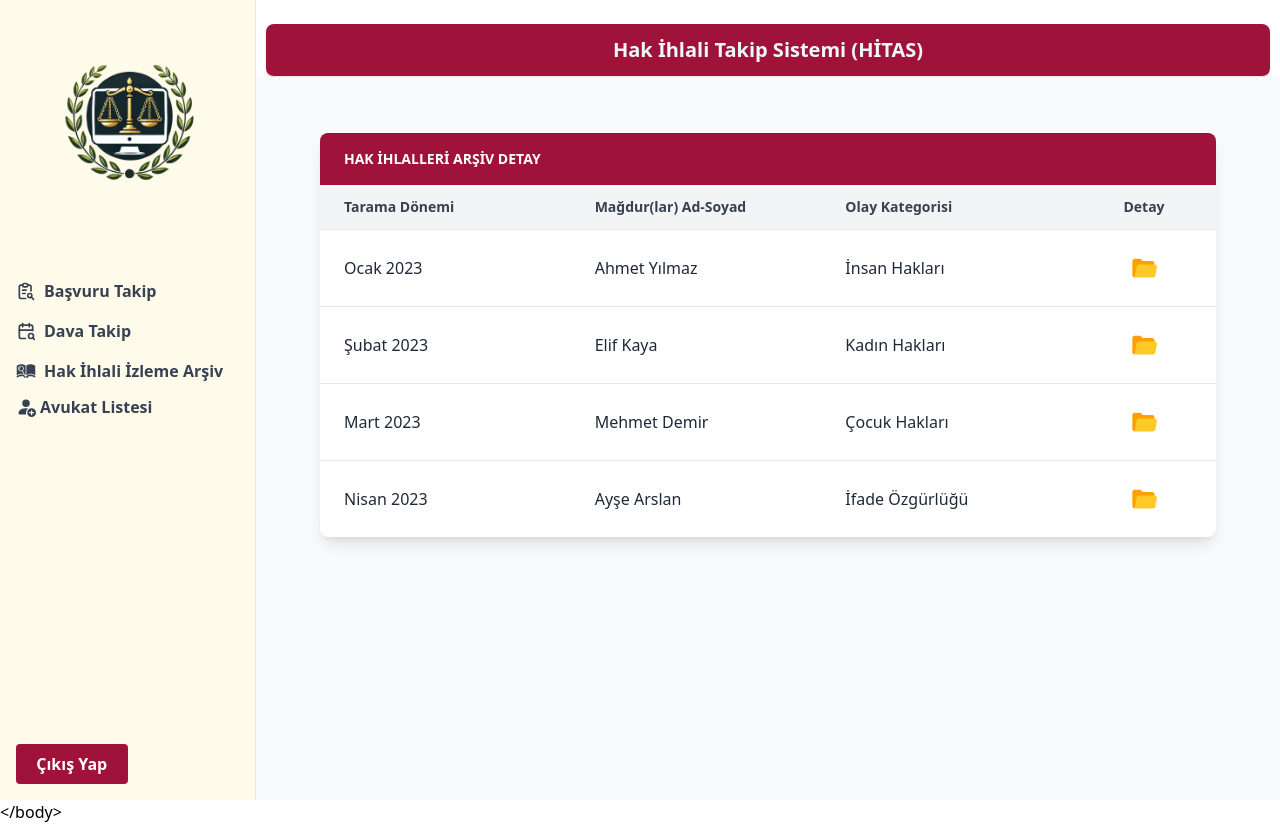
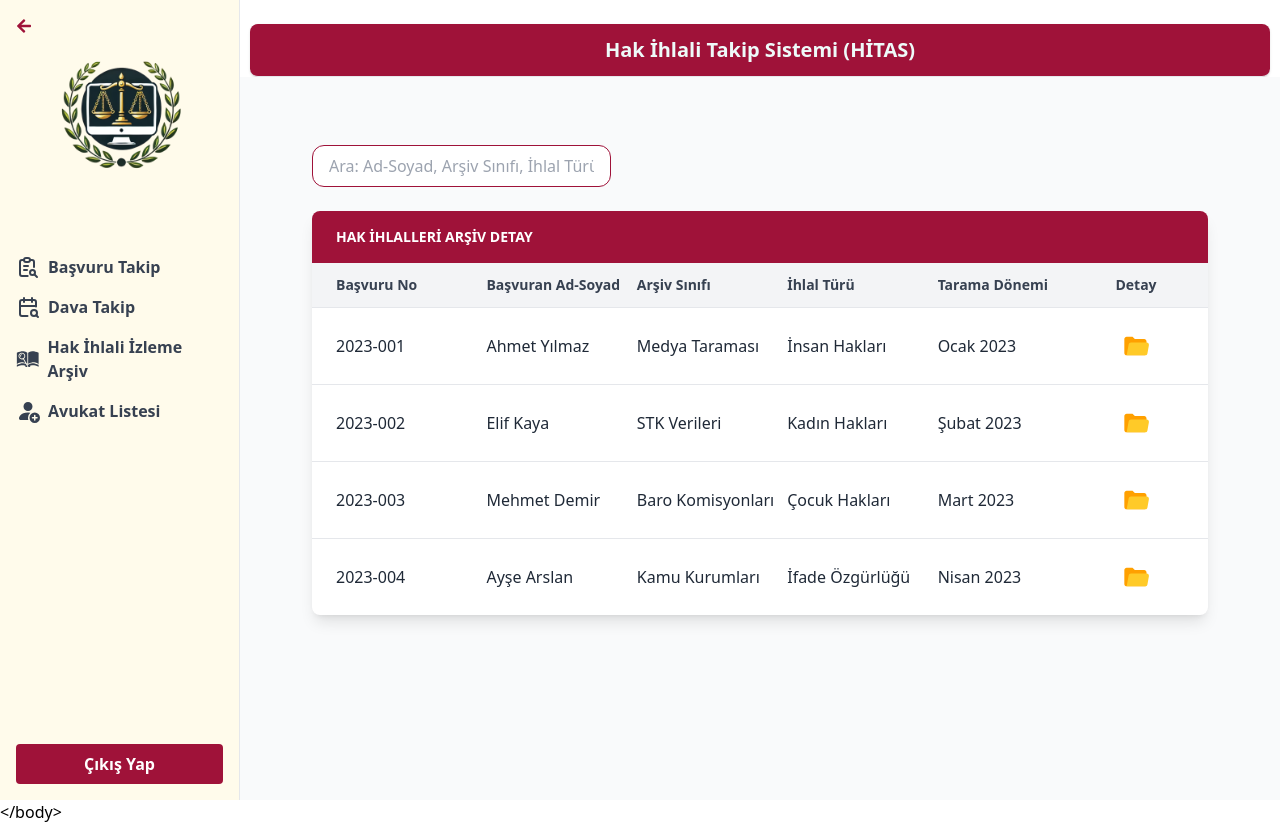
Before and after one commit to SurrealMoon/Digital-Archive-Project, a React (Vite) app in the folder frontend/: page /admin-page/rights-violation-archive in a window 1280 px wide. Built offline with nearby package versions, Linux system fonts and the light colour scheme; sample sign-in values are in the browser's storage.

Commit message:
css added

```diff
--- a/frontend/src/layout/AdminLayout.jsx
+++ b/frontend/src/layout/AdminLayout.jsx
@@ -1,57 +1,85 @@
-import React from 'react';
+import React, { useState } from 'react';
 import { Outlet } from 'react-router-dom';
 import { Link } from 'react-router-dom';
-import { TbCalendarSearch } from "react-icons/tb";
-import { TbReportSearch } from "react-icons/tb";
-import { GiArchiveResearch } from "react-icons/gi";
-import { BsPersonFillAdd } from "react-icons/bs";
+import { TbCalendarSearch, TbReportSearch } from 'react-icons/tb';
+import { GiArchiveResearch } from 'react-icons/gi';
+import { BsPersonFillAdd } from 'react-icons/bs';
+import { FaArrowLeft, FaArrowRight } from "react-icons/fa";
+import {FaTimes } from 'react-icons/fa';
 
-const MainSidebar = () => {
+const MainSidebar = ({ isOpen, toggleMenu }) => {
   return (
-    <div className="bg-amber-50 w-1/6 sm:w-64 h-screen p-4 border-r flex flex-col justify-between">
-      <div>
-        <div className="text-3xl font-bold mb-10" style={{ color: '#47A7A2' }}>
-          <img src="/src/assets/HitasLogo.png" alt="Logo" className='mr-6' />
+    <div
+      className={`bg-amber-50 h-screen p-4 border-r flex flex-col justify-between transition-all duration-300 ${
+        isOpen ? 'w-60' : 'w-20'
+      }`}
+    >
+      {/* Logo Section */}
+      <div className="relative mb-8">
+        <div className="absolute top-0 left-0">
+          <button
+            onClick={toggleMenu}
+            className="text-rose-800 text-l focus:outline-none"
+          >
+            {isOpen ? <FaArrowLeft /> : <FaArrowRight />}
+          </button>
         </div>
-        <ul>
-          <li className="mb-4">
-            <Link to="/admin-page/application-list" className="text-gray-700 font-semibold hover:text-rose-800 flex items-center">
-              <TbReportSearch className="mr-2 size-5" />
-              Başvuru Takip
+        <div className="flex justify-center">
+          <img
+            src="/src/assets/HitasLogo.png"
+            alt="Logo"
+            className="w-45" // Increase logo size
+          />
+        </div>
+      </div>
+
+      {/* Menu Items */}
+      <ul className={`space-y-4 ${isOpen ? 'text-left' : 'text-center'}`}>
+        <li>
+          <Link
+            to="/admin-page/application-list"
+            className="text-gray-700 font-semibold hover:text-rose-800 flex items-center"
+          >
+            <TbReportSearch className="size-6 mr-2" />
+            {isOpen && <span>Başvuru Takip</span>}
           </Link>
         </li>
-          <li className="mb-4">
-            <Link to="/admin-page/case-list" className="text-gray-700 font-semibold hover:text-rose-800 flex items-center">
-              <TbCalendarSearch className="mr-2 size-5" />
-              Dava Takip
+        <li>
+          <Link
+            to="/admin-page/case-list"
+            className="text-gray-700 font-semibold hover:text-rose-800 flex items-center"
+          >
+            <TbCalendarSearch className="size-6 mr-2" />
+            {isOpen && <span>Dava Takip</span>}
           </Link>
         </li>
-
-          {/* Hak İhlali İzleme Arşiv */}
-          <li className="relative group">
-            <Link to="/admin-page/rights-violation-archive" className="text-gray-700 font-semibold hover:text-rose-800 flex items-center">
-              <GiArchiveResearch className="mr-2 size-5" />
-              Hak İhlali İzleme Arşiv
+        <li>
+          <Link
+            to="/admin-page/rights-violation-archive"
+            className="text-gray-700 font-semibold hover:text-rose-800 flex items-center"
+          >
+            <GiArchiveResearch className="size-6 mr-2" />
+            {isOpen && <span>Hak İhlali İzleme Arşiv</span>}
           </Link>
         </li>
-
-
-          <li className="mt-3">
-            <Link to="/admin-page/lawyer-list" className="text-gray-700 font-semibold hover:text-rose-800 flex items-center">
-              <BsPersonFillAdd className="mr-1 size-5" />
-              Avukat Listesi
+        <li>
+          <Link
+            to="/admin-page/lawyer-list"
+            className="text-gray-700 font-semibold hover:text-rose-800 flex items-center"
+          >
+            <BsPersonFillAdd className="size-6 mr-2" />
+            {isOpen && <span>Avukat Listesi</span>}
           </Link>
         </li>
       </ul>
-      </div>
 
       {/* Logout Button */}
       <div className="mt-auto">
         <Link
           to="http://localhost:5173/login"
-          className="block w-1/2 bg-rose-800 text-white font-semibold text-center py-2 rounded hover:bg-rose-600"
+          className="block bg-rose-800 text-white font-semibold text-center py-2 rounded hover:bg-rose-600"
         >
-          Çıkış Yap
+          {isOpen ? 'Çıkış Yap' : <FaTimes className="mx-auto" />}
         </Link>
       </div>
     </div>
@@ -61,10 +89,10 @@ const MainSidebar = () => {
 const AppHeader = () => {
   return (
     <div
-      className="border-b p-3 mt-4 shadow rounded-lg bg-rose-800"
+      className="border-b p-3 mt-6 shadow rounded-lg bg-rose-800"
       style={{ marginLeft: '10px', marginRight: '10px' }}
     >
-      <h1 className="text-xl font-bold text-center " style={{ color: '#EEFAF9' }}>
+      <h1 className="text-xl font-bold text-center" style={{ color: '#EEFAF9' }}>
         Hak İhlali Takip Sistemi (HİTAS)
       </h1>
     </div>
@@ -72,13 +100,19 @@ const AppHeader = () => {
 };
 
 const AdminLayoutPage = () => {
+  const [isSidebarOpen, setSidebarOpen] = useState(true);
+
+  const toggleSidebar = () => {
+    setSidebarOpen(!isSidebarOpen);
+  };
+
   return (
     <div className="flex h-screen">
       {/* Sidebar Component */}
-      <MainSidebar />
+      <MainSidebar isOpen={isSidebarOpen} toggleMenu={toggleSidebar} />
 
       {/* Main Content Area */}
-      <div className="flex flex-col flex-1 mt-2 ">
+      <div className={`flex flex-col flex-1 ${isSidebarOpen ? 'ml-0' : 'ml-4'}`}>
         {/* Header Component */}
         <AppHeader />
 
@@ -86,9 +120,6 @@ const AdminLayoutPage = () => {
         <div className="flex-1 p-6 overflow-auto bg-gray-50">
           <Outlet />
         </div>
-
-        {/* Footer */}
-        <div className="bg-gray-50 text-center py-3 text-sm text-gray-500"></div>
       </div>
     </div>
   );
--- a/frontend/src/pages/admin/CaseTrackingListPage.jsx
+++ b/frontend/src/pages/admin/CaseTrackingListPage.jsx
@@ -10,13 +10,13 @@ const CaseTrackingListPage = () => {
   const [searchQuery, setSearchQuery] = useState("");
 
   const filteredCases = cases.filter((item) => {
-    const lowerQuery = searchQuery.toLowerCase();
+    const lowerQuery = searchQuery.toLowerCase('tr');
 
     return (
-      (item.name && item.name.toLowerCase().includes(lowerQuery)) || // name kontrolü
-      (item.category && item.category.toLowerCase().includes(lowerQuery)) || // category kontrolü
-      (item.courtName && item.courtName.toLowerCase().includes(lowerQuery)) || // courtName kontrolü
-      (item.lawyer?.name && item.lawyer.name.toLowerCase().includes(lowerQuery)) // lawyer.name kontrolü
+      (item.name && item.name.toLowerCase('tr').includes(lowerQuery)) || // name kontrolü
+      (item.category && item.category.toLowerCase('tr').includes(lowerQuery)) || // category kontrolü
+      (item.courtName && item.courtName.toLowerCase('tr').includes(lowerQuery)) || // courtName kontrolü
+      (item.lawyer?.name && item.lawyer.name.toLowerCase('tr').includes(lowerQuery)) // lawyer.name kontrolü
     );
   });
 
--- a/frontend/src/pages/admin/RightsViolationArchivePage.jsx
+++ b/frontend/src/pages/admin/RightsViolationArchivePage.jsx
@@ -1,15 +1,56 @@
-import React from "react";
+import React, { useState } from "react";
 import { FcOpenedFolder } from "react-icons/fc";
 import Button from "../../components/Button";
 
 const HumanRightsViolationArchivePage = () => {
   // Örnek veri
   const listData = [
-    { id: 1, period: "Ocak 2023", name: "Ahmet Yılmaz", category: "İnsan Hakları" },
-    { id: 2, period: "Şubat 2023", name: "Elif Kaya", category: "Kadın Hakları" },
-    { id: 3, period: "Mart 2023", name: "Mehmet Demir", category: "Çocuk Hakları" },
-    { id: 4, period: "Nisan 2023", name: "Ayşe Arslan", category: "İfade Özgürlüğü" },
+    {
+      id: 1,
+      applicantId: "2023-001",
+      name: "Ahmet Yılmaz",
+      archiveClass: "Medya Taraması",
+      violationType: "İnsan Hakları",
+      period: "Ocak 2023"
+    },
+    {
+      id: 2,
+      applicantId: "2023-002",
+      name: "Elif Kaya",
+      archiveClass: "STK Verileri",
+      violationType: "Kadın Hakları",
+      period: "Şubat 2023"
+    },
+    {
+      id: 3,
+      applicantId: "2023-003",
+      name: "Mehmet Demir",
+      archiveClass: "Baro Komisyonları",
+      violationType: "Çocuk Hakları",
+      period: "Mart 2023"
+    },
+    {
+      id: 4,
+      applicantId: "2023-004",
+      name: "Ayşe Arslan",
+      archiveClass: "Kamu Kurumları",
+      violationType: "İfade Özgürlüğü",
+      period: "Nisan 2023"
+    },
   ];
+
+  const [searchQuery, setSearchQuery] = useState("");
+
+  const filteredData = listData.filter((item) => {
+    const lowerQuery = searchQuery.toLocaleLowerCase('tr');
+
+    return (
+      (item.name && item.name.toLocaleLowerCase('tr').includes(lowerQuery)) ||
+      (item.archiveClass && item.archiveClass.toLocaleLowerCase('tr').includes(lowerQuery)) ||
+      (item.violationType && item.violationType.toLocaleLowerCase('tr').includes(lowerQuery))
+    );
+  });
+
 
   const handleButtonClick = (id) => {
     alert(`Satır ${id} için işlem yapılıyor!`);
@@ -17,7 +58,16 @@ const HumanRightsViolationArchivePage = () => {
 
   return (
     <div className="flex flex-col items-center p-8 bg-gray-50 min-h-screen">
-      {/* Sayfa Başlığı */}
+      {/* Arama Çubuğu */}
+      <div className="flex mt-3 mb-6 w-full max-w-4xl justify-start">
+        <input
+          type="text"
+          placeholder="Ara: Ad-Soyad, Arşiv Sınıfı, İhlal Türü"
+          value={searchQuery}
+          onChange={(e) => setSearchQuery(e.target.value)}
+          className="border border-rose-800 focus:border-green-800 px-4 py-2 rounded-xl w-1/3 transition"
+        />
+      </div>
 
       {/* Liste Wrapper */}
       <div className="w-full max-w-4xl bg-white rounded-lg shadow-lg overflow-hidden">
@@ -30,21 +80,25 @@ const HumanRightsViolationArchivePage = () => {
         <div className="divide-y divide-gray-200">
           {/* Tablo Başlıkları */}
           <div className="flex items-center bg-gray-100 px-6 py-3 text-gray-700 font-semibold text-sm">
+            <div className="flex-1">Başvuru No</div>
+            <div className="flex-1">Başvuran Ad-Soyad</div>
+            <div className="flex-1">Arşiv Sınıfı</div>
+            <div className="flex-1">İhlal Türü</div>
             <div className="flex-1">Tarama Dönemi</div>
-            <div className="flex-1">Mağdur(lar) Ad-Soyad</div>
-            <div className="flex-1">Olay Kategorisi</div>
             <div className="w-24 text-center">Detay</div>
           </div>
 
           {/* Tablo Satırları */}
-          {listData.map((item) => (
+          {filteredData.map((item) => (
             <div
               key={item.id}
               className="flex items-center px-6 py-4 hover:bg-gray-50 transition"
             >
+              <div className="flex-1 text-gray-800">{item.applicantId}</div>
+              <div className="flex-1 text-gray-800">{item.name}</div>
+              <div className="flex-1 text-gray-800">{item.archiveClass}</div>
+              <div className="flex-1 text-gray-800">{item.violationType}</div>
               <div className="flex-1 text-gray-800">{item.period}</div>
-              <div className="flex-1 text-gray-800">{item.name}</div>
-              <div className="flex-1 text-gray-800">{item.category}</div>
               <div className="w-24 flex items-center justify-center gap-2">
                 {/* İkon */}
                 <Button
```
Also changed, not shown: frontend/src/pages/admin/ApplicationListPage.jsx (+5 -5 lines). Lines whose indentation alone changed are shown as unchanged.
